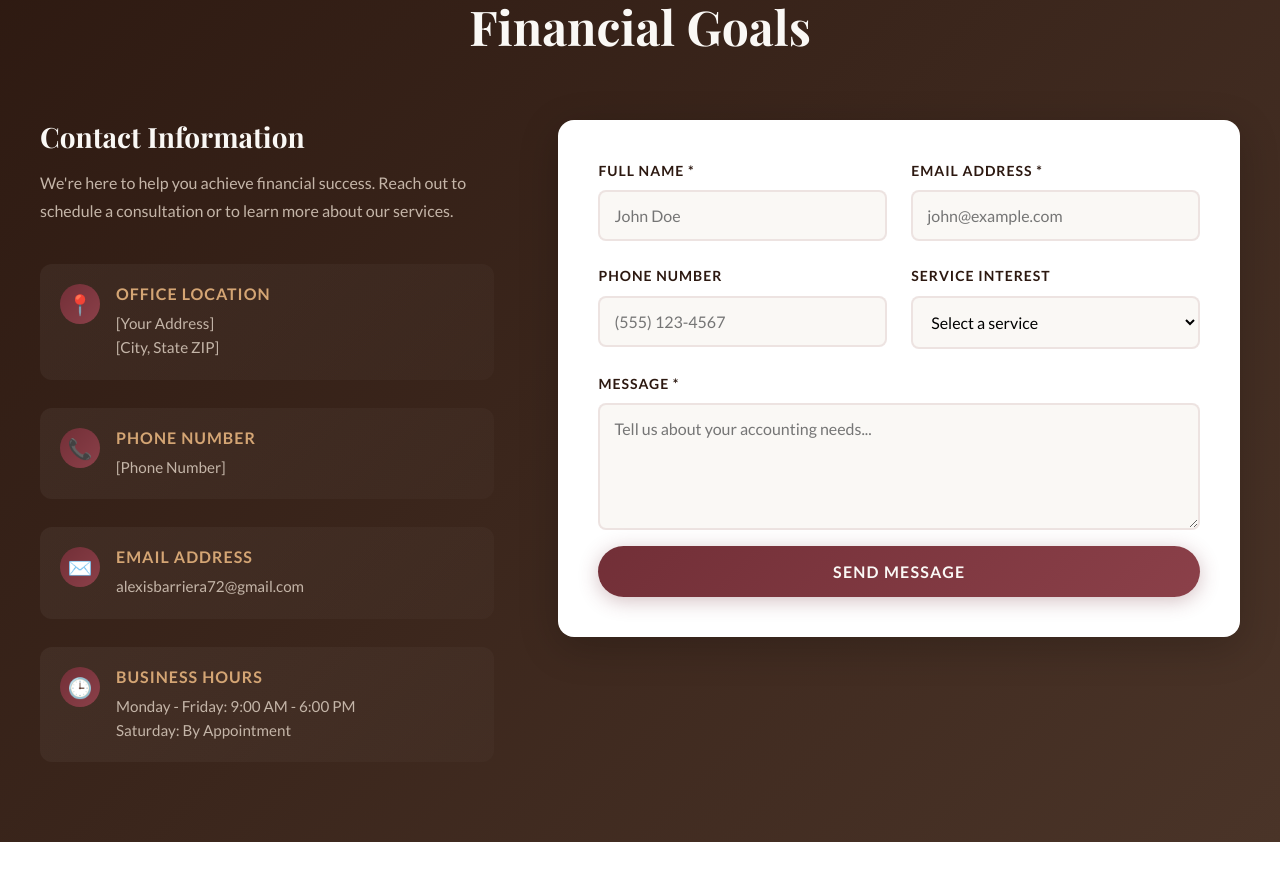
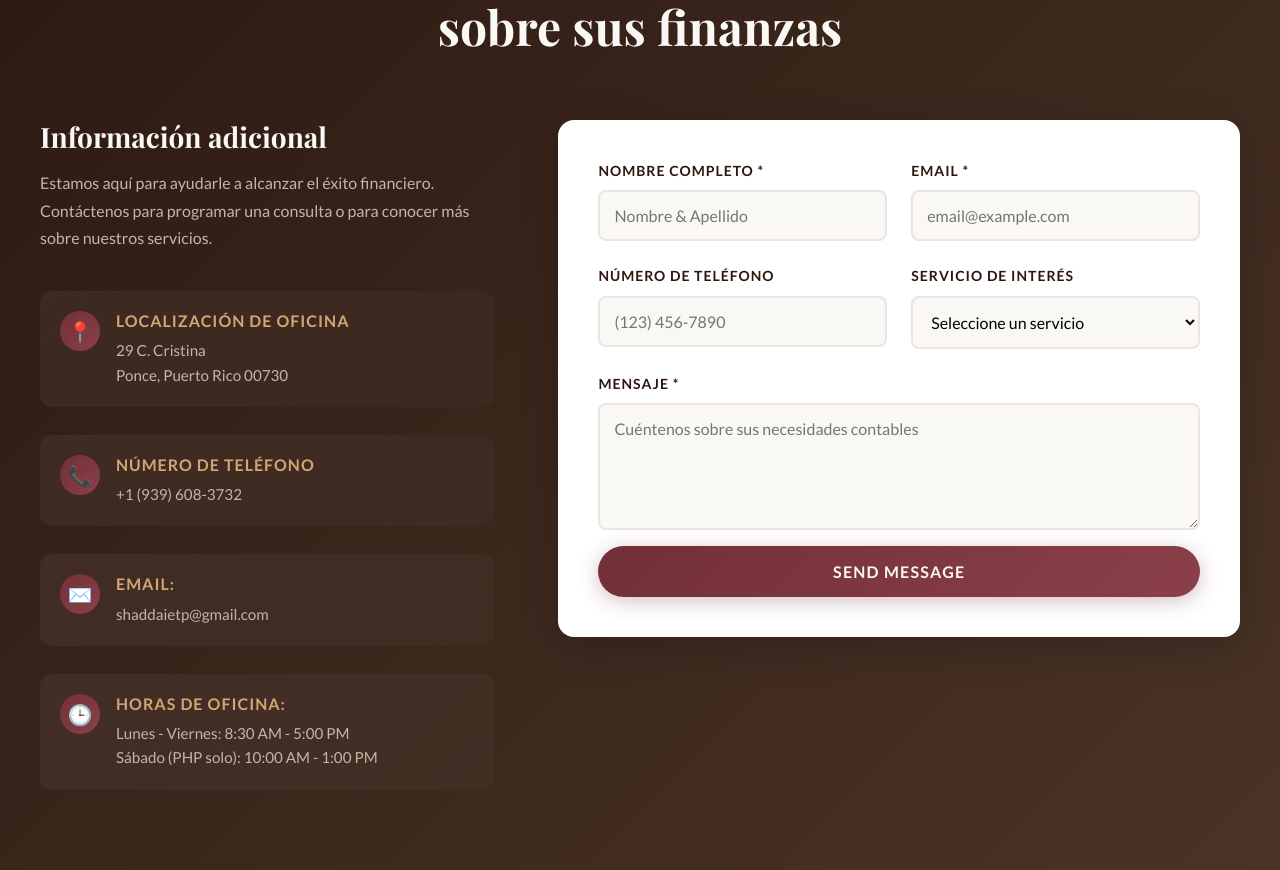
Before and after one commit to AlexisBarriera/testwebsite, a React (Vite) app: page / in a window 1280 px wide. Shown: the part 4921-5791 px from the top of the page. Before the commit the page ends 5763 px from the top, so only its background shows below. Built offline with nearby package versions, Linux system fonts and the light colour scheme.

Commit message:
Update Contact.tsx

```diff
--- a/src/components/Contact/Contact.tsx
+++ b/src/components/Contact/Contact.tsx
@@ -95,49 +95,48 @@ const Contact: React.FC = () => {
     <section id="contact" className="contact">
       <div className="contact-container">
         <div className="section-header">
-          <p className="section-tagline">Get In Touch</p>
-          <h2 className="section-title">Let's Discuss Your Financial Goals</h2>
+          <p className="section-tagline">Encuesta de contacto</p>
+          <h2 className="section-title">Contáctenos para hablar sobre sus finanzas</h2>
         </div>
 
         <div className="contact-content">
           <div className="contact-info">
-            <h3>Contact Information</h3>
+            <h3>Información adicional</h3>
             <p className="contact-intro">
-              We're here to help you achieve financial success. Reach out to schedule
-              a consultation or to learn more about our services.
+             Estamos aquí para ayudarle a alcanzar el éxito financiero. Contáctenos para programar una consulta o para conocer más sobre nuestros servicios.
             </p>
 
             <div className="info-items">
               <div className="info-item">
                 <span className="info-icon">📍</span>
                 <div>
-                  <h4>Office Location</h4>
-                  <p>[Your Address]<br/>[City, State ZIP]</p>
+                  <h4>Localización de oficina</h4>
+                  <p>29 C. Cristina<br/>Ponce, Puerto Rico 00730</p>
                 </div>
               </div>
 
               <div className="info-item">
                 <span className="info-icon">📞</span>
                 <div>
-                  <h4>Phone Number</h4>
-                  <p>[Phone Number]</p>
+                  <h4>Número de teléfono</h4>
+                  <p>+1 (939) 608-3732</p>
                 </div>
               </div>
 
               <div className="info-item">
                 <span className="info-icon">✉️</span>
                 <div>
-                  <h4>Email Address</h4>
-                  <p>alexisbarriera72@gmail.com</p>
+                  <h4>Email:</h4>
+                  <p>shaddaietp@gmail.com</p>
                 </div>
               </div>
 
               <div className="info-item">
                 <span className="info-icon">🕒</span>
                 <div>
-                  <h4>Business Hours</h4>
-                  <p>Monday - Friday: 9:00 AM - 6:00 PM<br/>
-                     Saturday: By Appointment</p>
+                  <h4>Horas de oficina:</h4>
+                  <p>Lunes - Viernes: 8:30 AM - 5:00 PM<br/>
+                     Sábado (PHP solo): 10:00 AM - 1:00 PM</p>
                 </div>
               </div>
             </div>
@@ -148,8 +147,8 @@ const Contact: React.FC = () => {
               <div className="form-message success">
                 <span className="message-icon">✅</span>
                 <div>
-                  <strong>Message Sent Successfully!</strong>
-                  <p>Thank you for contacting us. We'll get back to you within 24 hours.</p>
+                  <strong>Mensaje fue enviado sucesivamente!</strong>
+                  <p>Gracias por contactarnos. Nos pondremos en contacto con usted lo antes posible.</p>
                 </div>
               </div>
             )}
@@ -158,15 +157,15 @@ const Contact: React.FC = () => {
               <div className="form-message error">
                 <span className="message-icon">❌</span>
                 <div>
-                  <strong>Failed to Send Message</strong>
-                  <p>Please try again or contact us directly via phone or email.</p>
+                  <strong>Mensaje no pudo ser enviado</strong>
+                  <p>Por favor, intente de nuevo o contáctenos directamente por teléfono o correo electrónico.</p>
                 </div>
               </div>
             )}
 
             <div className="form-row">
               <div className="form-group">
-                <label htmlFor="name">Full Name *</label>
+                <label htmlFor="name">Nombre completo *</label>
                 <input
                   type="text"
                   id="name"
@@ -174,7 +173,7 @@ const Contact: React.FC = () => {
                   value={formData.name}
                   onChange={handleChange}
                   required
-                  placeholder="John Doe"
+                  placeholder="Nombre & Apellido"
                   disabled={isSubmitting}
                   className={errors.name ? 'error' : ''}
                 />
@@ -182,7 +181,7 @@ const Contact: React.FC = () => {
               </div>
 
               <div className="form-group">
-                <label htmlFor="email">Email Address *</label>
+                <label htmlFor="email">Email *</label>
                 <input
                   type="email"
                   id="email"
@@ -190,7 +189,7 @@ const Contact: React.FC = () => {
                   value={formData.email}
                   onChange={handleChange}
                   required
-                  placeholder="john@example.com"
+                  placeholder="email@example.com"
                   disabled={isSubmitting}
                   className={errors.email ? 'error' : ''}
                 />
@@ -200,20 +199,20 @@ const Contact: React.FC = () => {
 
             <div className="form-row">
               <div className="form-group">
-                <label htmlFor="phone">Phone Number</label>
+                <label htmlFor="phone">Número de teléfono</label>
                 <input
                   type="tel"
                   id="phone"
                   name="phone"
                   value={formData.phone}
                   onChange={handleChange}
-                  placeholder="(555) 123-4567"
+                  placeholder="(123) 456-7890"
                   disabled={isSubmitting}
                 />
               </div>
 
               <div className="form-group">
-                <label htmlFor="service">Service Interest</label>
+                <label htmlFor="service">Servicio de interés</label>
                 <select
                   id="service"
                   name="service"
@@ -221,20 +220,21 @@ const Contact: React.FC = () => {
                   onChange={handleChange}
                   disabled={isSubmitting}
                 >
-                  <option value="">Select a service</option>
-                  <option value="tax-preparation">Tax Preparation</option>
-                  <option value="bookkeeping">Bookkeeping</option>
-                  <option value="financial-planning">Financial Planning</option>
-                  <option value="business-consulting">Business Consulting</option>
-                  <option value="audit-services">Audit Services</option>
-                  <option value="payroll-services">Payroll Services</option>
-                  <option value="other">Other</option>
+                  <option value="">Seleccione un servicio</option>
+                  <option value="tax-preparation">Preparación de impuestos</option>
+                  <option value="bookkeeping">Contabilidad</option>
+                  <option value="financial-planning">Planificación financiera</option>
+                  <option value="business-consulting">Consultoría empresarial</option>
+                  <option value="audit-services">Servicios de auditoría</option>
+                  <option value="payroll-services">Servicios de nómina</option>
+                  <option value="other">Otro</option>
+
                 </select>
               </div>
             </div>
 
             <div className="form-group">
-              <label htmlFor="message">Message *</label>
+              <label htmlFor="message">Mensaje *</label>
               <textarea
                 id="message"
                 name="message"
@@ -242,7 +242,7 @@ const Contact: React.FC = () => {
                 onChange={handleChange}
                 required
                 rows={5}
-                placeholder="Tell us about your accounting needs..."
+                placeholder="Cuéntenos sobre sus necesidades contables"
                 disabled={isSubmitting}
                 className={errors.message ? 'error' : ''}
               />
```
